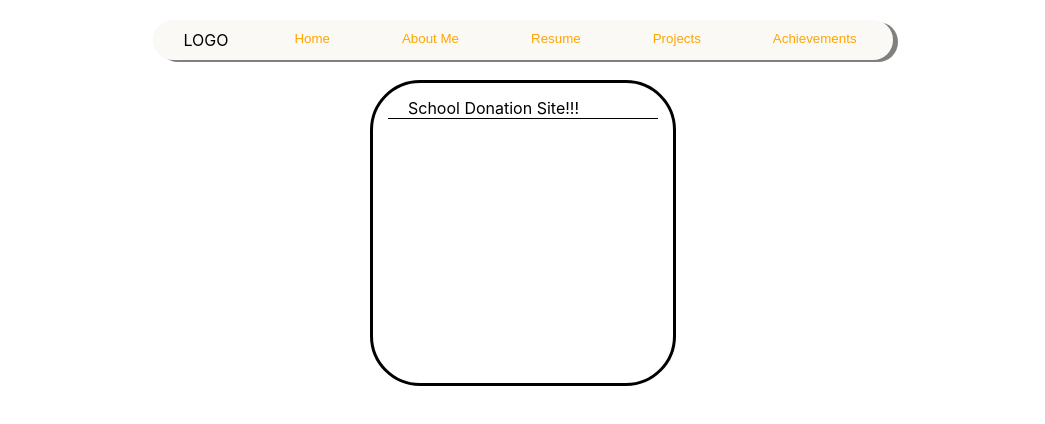
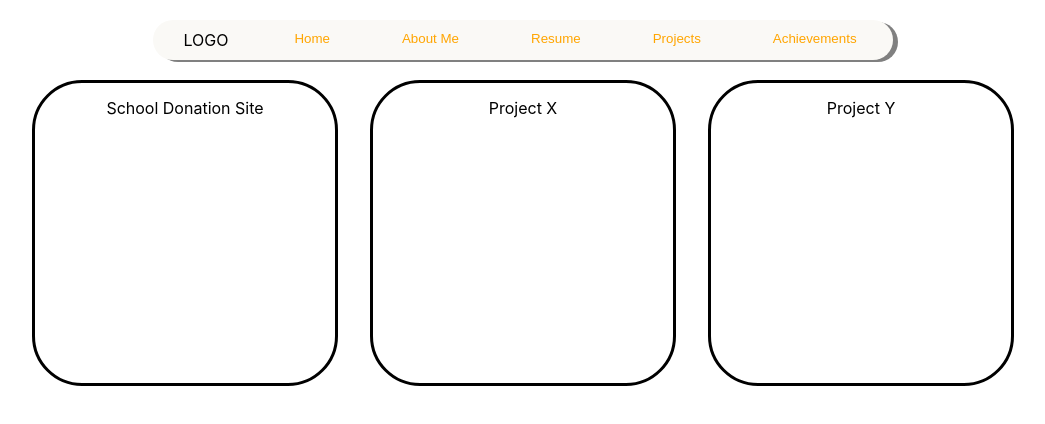
Before and after one commit to rsaunders02/rsaunders02.github.io, a React (Create React App) app: page / in a window 1280 px wide. Shown: the top 424 px of the page, without its empty margins (117-1162 px from the left). Built offline with nearby package versions, Linux system fonts and the light colour scheme.

Commit message:
feat: flip card

```diff
--- a/src/App.tsx
+++ b/src/App.tsx
@@ -7,7 +7,14 @@ export const App = () => {
   return (
     <Container>
       <Header />
-      <Card />
+      <CardContainer>
+        <Card
+          title="School Donation Site"
+          description="helps teachers get supplies"
+        />
+        <Card title="Project X" description="Another placeholder project" />
+        <Card title="Project Y" description="Another Cool Project" />
+      </CardContainer>
     </Container>
   );
 };
@@ -21,3 +28,9 @@ const Container = styled.div({
   width: "100%",
   height: "100%",
 });
+
+const CardContainer = styled.div({
+  display: "flex",
+  flexDirection: "row",
+  gap: "2em",
+});
--- a/src/Projects/Card.tsx
+++ b/src/Projects/Card.tsx
@@ -1,41 +1,60 @@
 import styled from "@emotion/styled";
 
-export const Card = () => {
+type CardProps = {
+  title: string;
+  description: string;
+};
+
+export const Card = (props: CardProps) => {
+  const { title, description } = props;
   return (
     <CardContainer>
-      <CardContainerInner>
-        <Title>School Donation Site!!!</Title>
-        <Description>This is a description</Description>
+      <CardContainerInner className="CardClass">
+        <Title>{title}</Title>
+        <Description>{description}</Description>
       </CardContainerInner>
     </CardContainer>
   );
 };
 
+const CardFaceStyle = styled.div({
+  height: "100%",
+  width: "100%",
+  position: "absolute",
+});
+
 const CardContainer = styled.div({
+  position: "relative",
   width: "300px",
   height: "300px",
   borderRadius: "50px",
-  "&:hover": {
-    transform: "rotateY(180deg)",
-  },
   border: "solid black",
   perspective: "1000px",
+  "&:hover": {
+    [`.CardClass`]: {
+      transform: "rotateY(180deg)",
+      cursor: "pointer",
+    },
+  },
 });
 
-const CardContainerInner = styled.div({
+const CardContainerInner = styled(CardFaceStyle)({
   transition: "transform 0.8s",
   transformStyle: "preserve-3d",
 });
 
-const Title = styled.div({
-  margin: "15px",
-  paddingLeft: "20px",
-  borderBottom: "solid 1px",
+const Title = styled(CardFaceStyle)({
+  marginTop: "15px",
   backfaceVisibility: "hidden",
+  display: "flex",
+  justifyContent: "center",
 });
 
-const Description = styled.div({
-  backgroundColor: "red",
+const Description = styled(CardFaceStyle)({
   transform: "rotateY(180deg)",
   backfaceVisibility: "hidden",
+  display: "flex",
+  flexDirection: "column",
+  justifyContent: "center",
+  alignItems: "center",
 });
```
